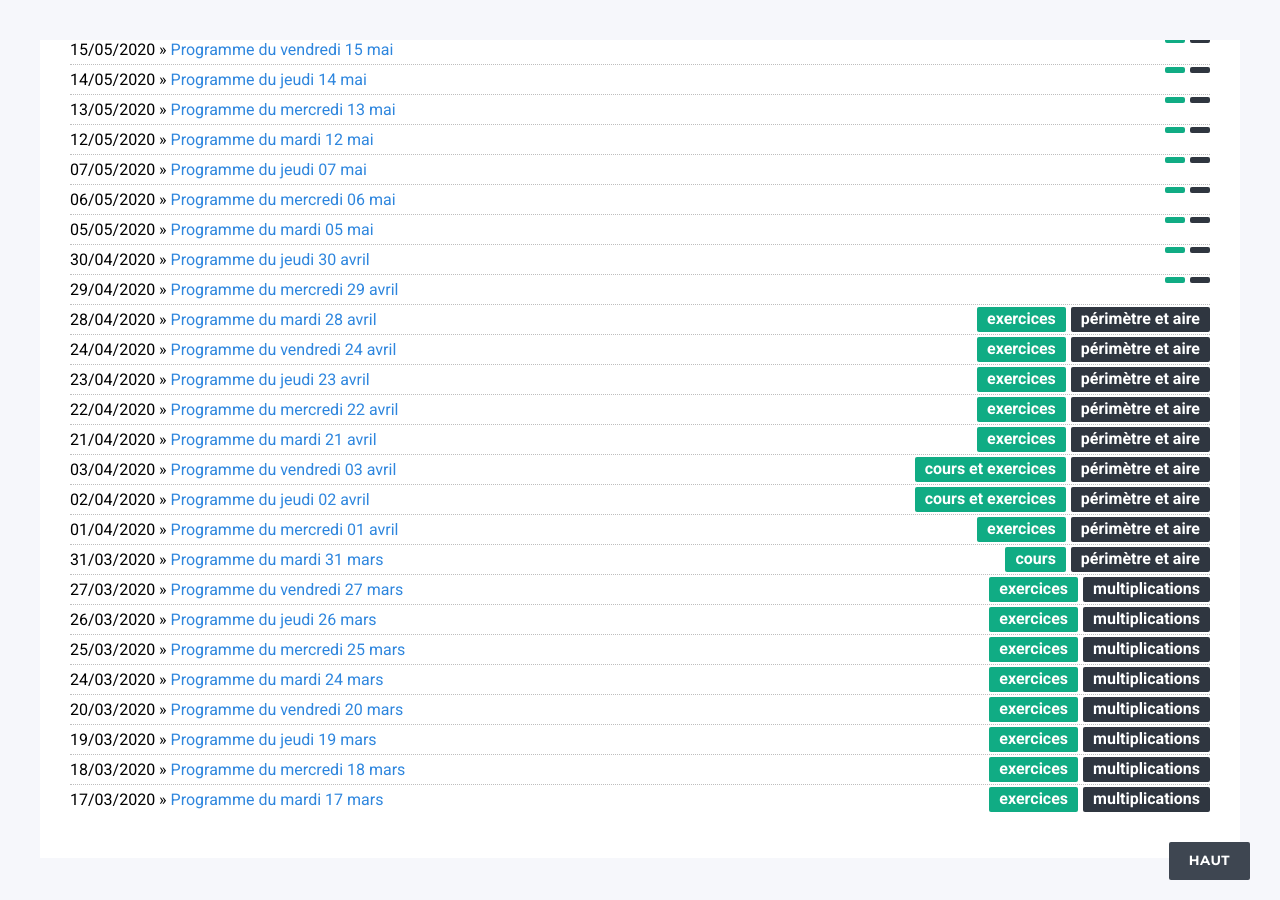
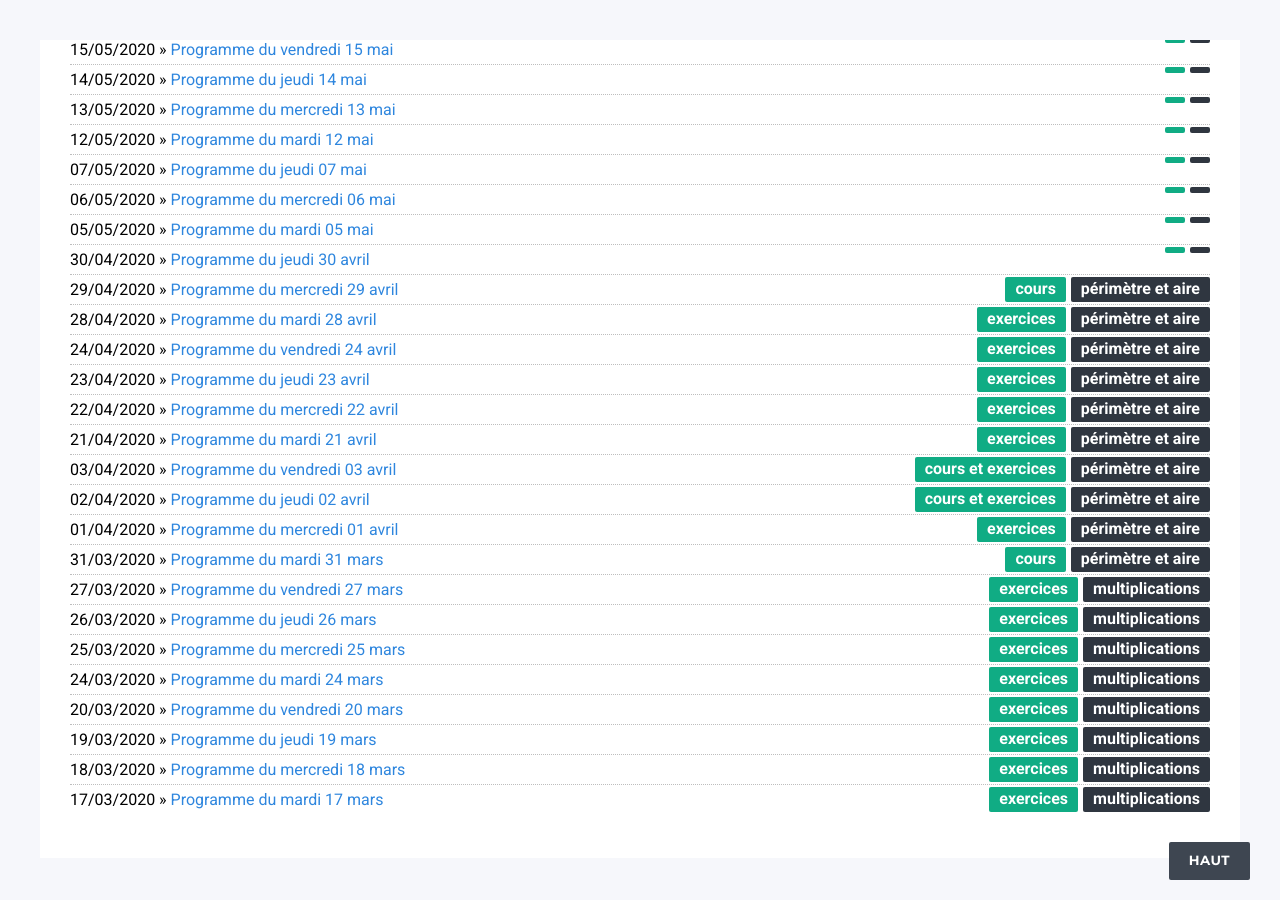
Before and after one commit to DangSinslay/DangSinslay.github.io, a Jekyll site: the page built from blog6/index.html, in a window 1280 px wide and 900 px high, scrolled down 789 px. Built offline with Jekyll 4.4.1, drawn with Linux system fonts in a browser that asks for light colours.

Commit message:
Update 2020-04-29-programme6.md

```diff
--- a/_posts/6eme/2020-04-29-programme6.md
+++ b/_posts/6eme/2020-04-29-programme6.md
@@ -3,6 +3,8 @@ layout: post
 title: "Programme du mercredi 29 avril"
 date: 2020-04-29
 category: 6eme
+chapter : périmètre et aire
+format : cours
 blog: blog6
 ---
 
```
